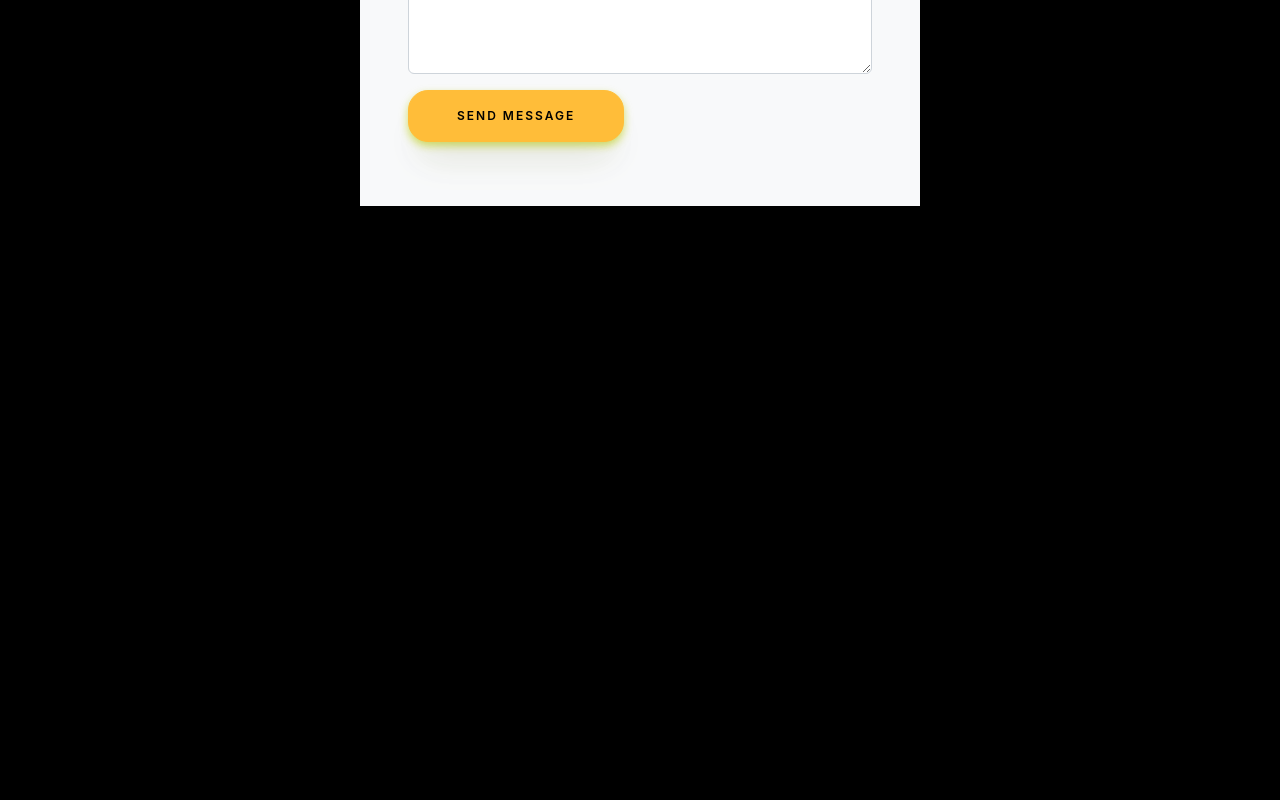
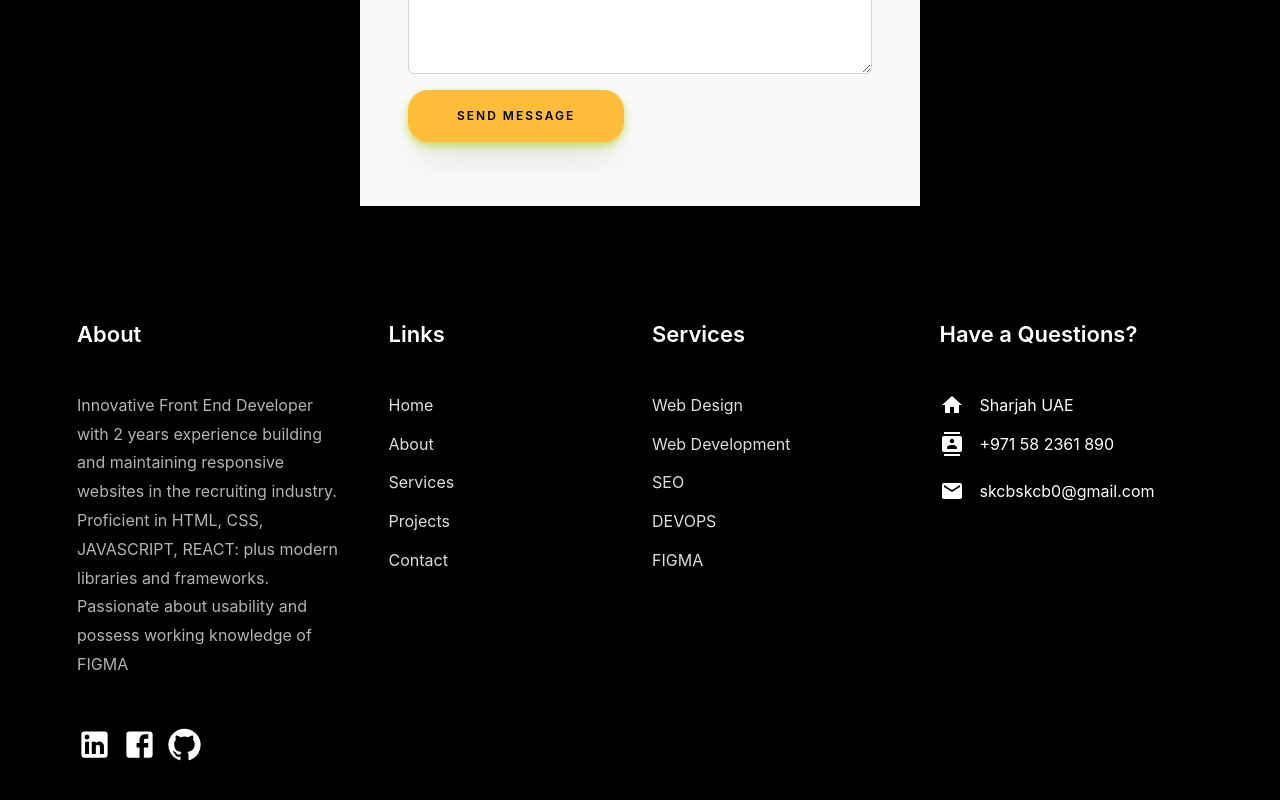
Before and after one commit to Hmmm-Code/PortFolio, a React (Create React App) app: page / in a window 1280 px wide. Shown: the part 3797-4597 px from the top of the page. Before the commit the page ends 4003 px from the top, so only its background shows below. Built offline with nearby package versions, Linux system fonts and the light colour scheme.

Commit message:
Build Footer Section

```diff
--- a/package.json
+++ b/package.json
@@ -5,6 +5,9 @@
   "dependencies": {
     "@emotion/react": "^11.10.0",
     "@emotion/styled": "^11.10.0",
+    "@fortawesome/fontawesome-svg-core": "^6.1.2",
+    "@fortawesome/free-solid-svg-icons": "^6.1.2",
+    "@fortawesome/react-fontawesome": "^0.2.0",
     "@mui/icons-material": "^5.8.4",
     "@mui/material": "^5.9.3",
     "@mui/styled-engine-sc": "^5.9.3",
--- a/src/App.css
+++ b/src/App.css
@@ -47,6 +47,7 @@ code {
 li {
   display: list-item;
   text-align: -webkit-match-parent;
+  list-style: none;
 }
 a {
   -webkit-transition: 0.3s all ease;
@@ -665,3 +666,103 @@ a:hover {
   box-shadow: none !important;
   font-size: 15px;
 }
+
+/* Footer Section */
+.ftco-footer {
+  font-size: 16px;
+  background: #000000;
+  padding: 7em 0;
+  z-index: 0;
+}
+
+@media (min-width: 768px) {
+  .col-md {
+    -ms-flex-preferred-size: 0;
+    flex-basis: 0;
+    -webkit-box-flex: 1;
+    -ms-flex-positive: 1;
+    flex-grow: 1;
+    max-width: 100%;
+  }
+}
+.ftco-footer .ftco-footer-widget h2 {
+  font-weight: normal;
+  color: #fff;
+  margin-bottom: 40px;
+  font-size: 22px;
+  font-weight: 600;
+}
+.ftco-footer p {
+  color: rgba(255, 255, 255, 0.7);
+}
+
+.ftco-footer .ftco-footer-widget ul li {
+  margin-bottom: 10px;
+}
+.ftco-footer-social li {
+  list-style: none;
+  margin: 0 10px 0 0;
+  display: inline-block;
+}
+
+[class^="icon-"],
+[class*=" icon-"] {
+  font-family: "icomoon" !important;
+  font-style: normal;
+  font-weight: normal;
+  font-feature-settings: normal;
+  font-variant: normal;
+  text-transform: none;
+  line-height: 1;
+  -webkit-font-smoothing: antialiased;
+  -moz-osx-font-smoothing: grayscale;
+}
+.icon-facebook {
+  transition: 500ms;
+}
+.icon-linkedin {
+  transition: 500ms;
+}
+.icon-github {
+  transition: 500ms;
+}
+
+.icon-facebook:hover {
+  font-size: 50px;
+}
+.icon-linkedin:hover {
+  font-size: 50px;
+}
+.icon-github:hover {
+  font-size: 50px;
+}
+
+/* .col-md {
+  position: relative;
+  width: 100%;
+  padding-right: 15px;
+  padding-left: 15px;
+} */
+
+@media (min-width: 768px) {
+  .ml-md-4,
+  .mx-md-4 {
+    margin-left: 1.5rem !important;
+  }
+}
+.block-23 ul {
+  padding: 0;
+}
+
+.block-23 ul li .icon {
+  width: 40px;
+  font-size: 18px;
+  padding-top: 2px;
+  color: white;
+}
+
+.block-23 ul li .icon,
+.block-23 ul li .text {
+  display: table-cell;
+  vertical-align: top;
+}
--- a/src/App.js
+++ b/src/App.js
@@ -1,6 +1,7 @@
 import "./App.css";
 import About from "./components/About";
 import Contact from "./components/Contact";
+import Footer from "./components/Footer";
 import NavigationBar from "./components/navigation_bar/NavigationBar";
 import Resume from "./components/Resume";
 import Services from "./components/Services";
@@ -18,6 +19,7 @@ function App() {
       {/* Project Section in Developemnt */}
       {/* Project Section */}
       <Contact />
+      <Footer />
     </>
   );
 }
--- /dev/null
+++ b/src/components/Footer.jsx
@@ -0,0 +1,158 @@
+import React from "react";
+import FacebookIcon from "@mui/icons-material/Facebook";
+import LinkedInIcon from "@mui/icons-material/LinkedIn";
+import GitHubIcon from "@mui/icons-material/GitHub";
+import HomeIcon from "@mui/icons-material/Home";
+import ContactsIcon from "@mui/icons-material/Contacts";
+import MailIcon from "@mui/icons-material/Mail";
+import PreviewIcon from "@mui/icons-material/Preview";
+
+const Footer = () => {
+  return (
+    <footer class="ftco-footer ftco-section">
+      <div class="container sec-container">
+        <div class="row mb-5">
+          <div class="col-md">
+            <div class="ftco-footer-widget mb-4">
+              <h2 class="ftco-heading-2">About</h2>
+              <p>
+                Innovative Front End Developer with 2 years experience building
+                and maintaining responsive websites in the recruiting industry.
+                Proficient in HTML, CSS, JAVASCRIPT, REACT: plus modern
+                libraries and frameworks. Passionate about usability and possess
+                working knowledge of FIGMA
+              </p>
+              <ul class="ftco-footer-social list-unstyled float-md-left float-lft mt-5">
+                <li class="ftco-animate fadeInUp ftco-animated">
+                  <a href="https://www.linkedin.com/in/muhammad-sohaib-khan-1b7108220/">
+                    <span class="icon-linkedin">
+                      <LinkedInIcon fontSize="large" />
+                    </span>
+                  </a>
+                </li>
+                <li class="ftco-animate fadeInUp ftco-animated">
+                  <a href="https://www.facebook.com/profile.php?id=100080025653362">
+                    <span class="icon-facebook">
+                      <FacebookIcon fontSize="large" />
+                    </span>
+                  </a>
+                </li>
+                <li class="ftco-animate fadeInUp ftco-animated">
+                  <a href="https://github.com/Hmmm-Code">
+                    <span class="icon-github test">
+                      <GitHubIcon fontSize="large" />
+                    </span>
+                  </a>
+                </li>
+              </ul>
+            </div>
+          </div>
+          <div class="col-md">
+            <div class="ftco-footer-widget mb-4 ml-md-4">
+              <h2 class="ftco-heading-2">Links</h2>
+              <ul class="list-unstyled">
+                <li>
+                  <a href="#">
+                    <span class="icon-long-arrow-right mr-2"></span>Home
+                  </a>
+                </li>
+                <li>
+                  <a href="#">
+                    <span class="icon-long-arrow-right mr-2"></span>About
+                  </a>
+                </li>
+                <li>
+                  <a href="#">
+                    <span class="icon-long-arrow-right mr-2"></span>Services
+                  </a>
+                </li>
+                <li>
+                  <a href="#">
+                    <span class="icon-long-arrow-right mr-2"></span>Projects
+                  </a>
+                </li>
+                <li>
+                  <a href="#">
+                    <span class="icon-long-arrow-right mr-2"></span>Contact
+                  </a>
+                </li>
+              </ul>
+            </div>
+          </div>
+          <div class="col-md">
+            <div class="ftco-footer-widget mb-4">
+              <h2 class="ftco-heading-2">Services</h2>
+              <ul class="list-unstyled">
+                <li>
+                  <a href="#">
+                    <span class="icon-long-arrow-right mr-2"></span>Web Design
+                  </a>
+                </li>
+                <li>
+                  <a href="#">
+                    <span class="icon-long-arrow-right mr-2"></span>Web
+                    Development
+                  </a>
+                </li>
+                <li>
+                  <a href="#">
+                    <span class="icon-long-arrow-right mr-2"></span>SEO
+                  </a>
+                </li>
+                <li>
+                  <a href="#">
+                    <span class="icon-long-arrow-right mr-2"></span>DEVOPS
+                  </a>
+                </li>
+                <li>
+                  <a href="#">
+                    <span class="icon-long-arrow-right mr-2"></span>FIGMA
+                  </a>
+                </li>
+              </ul>
+            </div>
+          </div>
+          <div class="col-md">
+            <div class="ftco-footer-widget mb-4">
+              <h2 class="ftco-heading-2">Have a Questions?</h2>
+              <div class="block-23 mb-3">
+                <ul>
+                  <li>
+                    <span class="icon icon-map-marker">
+                      <HomeIcon />
+                    </span>
+                    <span class="text">Sharjah UAE</span>
+                  </li>
+                  <li>
+                    <a href="#">
+                      <span class="icon icon-phone">
+                        <ContactsIcon />
+                      </span>
+                      <span class="text">+971 58 2361 890</span>
+                    </a>
+                  </li>
+                  <li>
+                    <a href="#">
+                      <span class="icon icon-envelope">
+                        <MailIcon />
+                      </span>
+
+                      <span class="text">skcbskcb0@gmail.com</span>
+                    </a>
+                  </li>
+                </ul>
+              </div>
+            </div>
+          </div>
+        </div>
+        <div class="row">
+          <div class="col-md-12 text-center">
+            <p></p>
+          </div>
+        </div>
+      </div>
+    </footer>
+  );
+};
+
+export default Footer;
```
Also changed, not shown: src/components/assets/Vector 1.svg (added), 1 other file (tests, documents, lock files or other folders).
